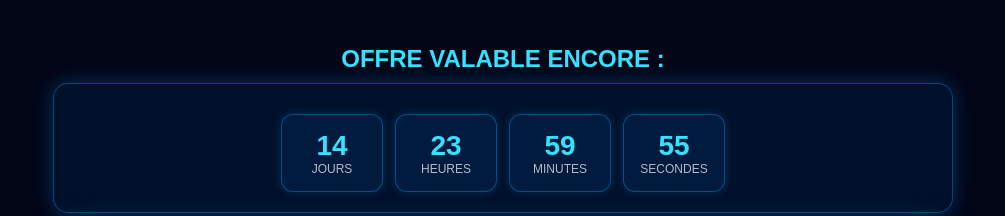
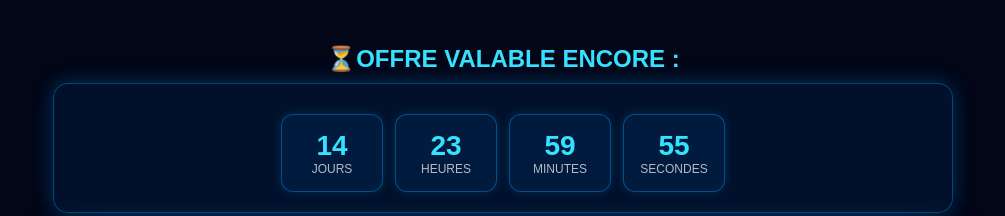
Before and after one commit to ecomacademyproo/APP.CoachShopifyPro, a plain HTML site: page index.html in a window 1280 px wide. Shown: the top 216 px of the page, without its empty margins (137-1142 px from the left). Drawn offline with Linux system fonts and the light colour scheme.

Commit message:
index.html

```diff
--- a/index.html
+++ b/index.html
@@ -201,7 +201,7 @@
 <div class="container">
 
     <!-- TITRE EN MAJUSCULES -->
-    <h2 class="count-title">OFFRE VALABLE ENCORE :</h2>
+    <h2 class="count-title">⏳OFFRE VALABLE ENCORE :</h2>
 
     <!-- COMPTEUR -->
     <div class="count-wrapper">
```
